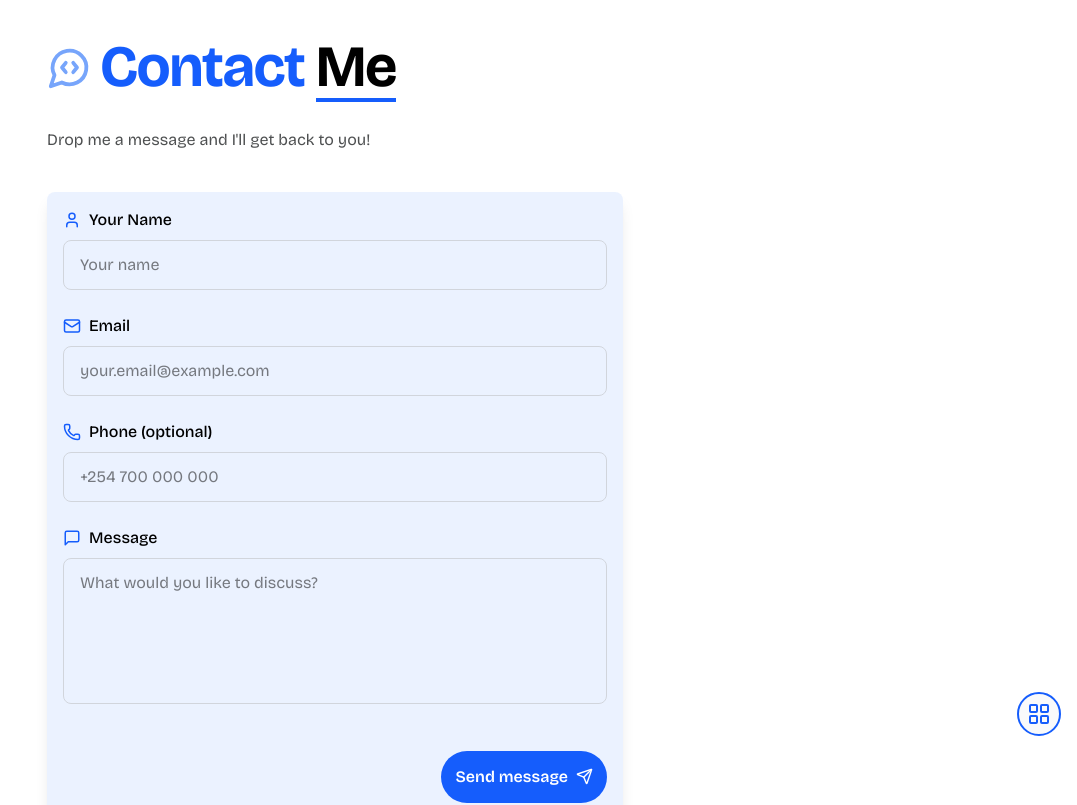
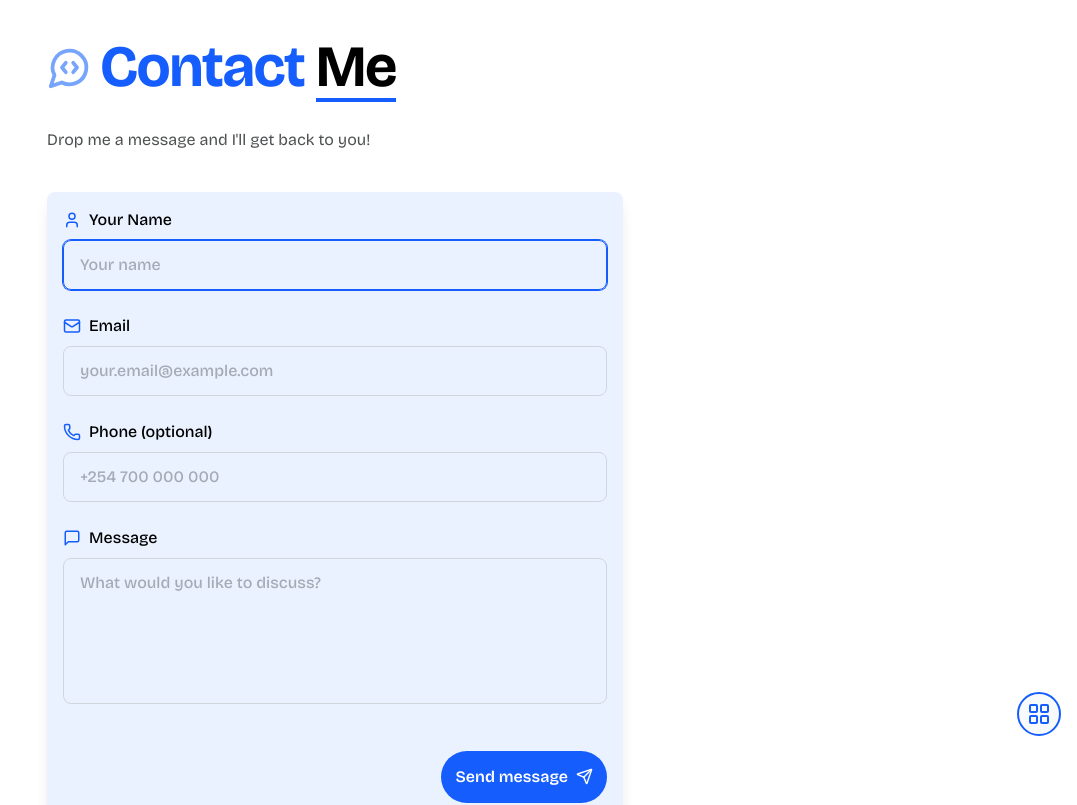
Before and after one commit to cmotanya/dev-portfolio, a Next.js app: page /contact in a window 1280 px wide. Shown: the top 805 px of the page, without its empty margins (203-1280 px from the left). Built offline with nearby package versions, Linux system fonts and the light colour scheme.

Commit message:
refactor: Improve error handling and accessibility in Contact form

```diff
--- a/app/contact/page.tsx
+++ b/app/contact/page.tsx
@@ -69,6 +69,7 @@ function Contact() {
         setMessage(
           `You have reached the daily limit of ${SUBMISSION_LIMIT} messages`,
         );
+      }
     } else {
       // If it's a new day, reset the count
       setCountSubmissions(SUBMISSION_LIMIT);
@@ -80,8 +81,9 @@ function Contact() {
         localStorage.removeItem(SUBMISSION_STORAGE_KEY);
       }
     }
-    }
-  }, []);
+
+    clearErrors(); // Clear errors to reset the form state
+  }, [clearErrors]);
 
   // Effect to clear success message after delay
   useEffect(() => {
@@ -99,6 +101,12 @@ function Contact() {
       };
     }
   }, [isSubmitSuccessful, submissionStatus, reset]);
+
+  useEffect(() => {
+    if (Object.keys.length > 0) {
+      setMessage("Please fix the errors before submitting.");
+    }
+  }, [errors]);
 
   const onSubmit: SubmitHandler<TSendEmailSchema> = async (data) => {
     // Check submission limit FIRST
@@ -288,8 +296,11 @@ function Contact() {
                     placeholder="Your name"
                     name="name"
                     autoComplete="name"
+                    aria-invalid={errors.name ? "true" : "false"}
+                    aria-describedby="name-error"
+                    autoFocus={true}
                     className={cn(
-                      "w-full rounded-lg border px-4 py-3 transition-all focus:outline-none",
+                      "text-textColor/60 autofill:text-textColor/70 w-full rounded-lg border px-4 py-3 font-medium transition-all focus:outline-none",
                       errors.name
                         ? "border-red-300 bg-red-50 focus:border-red-500 focus:ring focus:ring-red-200"
                         : "focus:border-primary focus:ring-primary border-gray-300 focus:ring-1",
@@ -302,6 +313,7 @@ function Contact() {
                 {errors.name && (
                   <Slide direction="left" duration={400} triggerOnce>
                     <span
+                      id="name-error"
                       role="alert"
                       className="-mt-1 flex items-center gap-1 text-sm font-medium text-red-500"
                     >
@@ -325,11 +337,13 @@ function Contact() {
                     {...register("email")}
                     id="email"
                     type="email"
+                    aria-invalid={errors.email ? "true" : "false"}
+                    aria-describedby="email-error"
                     name="email"
                     placeholder="your.email@example.com"
                     autoComplete="email"
                     className={cn(
-                      "w-full rounded-lg border px-4 py-3 transition-all focus:outline-none",
+                      "text-textColor/60 autofill:text-textColor/70 w-full rounded-lg border px-4 py-3 font-medium transition-all focus:outline-none",
                       errors.name
                         ? "border-red-300 bg-red-50 focus:border-red-500 focus:ring focus:ring-red-200"
                         : "focus:border-primary focus:ring-primary border-gray-300 focus:ring-1",
@@ -343,6 +357,7 @@ function Contact() {
                   <Slide direction="left" duration={400} triggerOnce>
                     <span
                       role="alert"
+                      id="email-error"
                       className="-mt-1 flex items-center gap-1 text-sm font-medium text-red-500"
                     >
                       <AlertCircle size={14} />
@@ -366,9 +381,13 @@ function Contact() {
                     id="mobile"
                     type="tel"
                     name="mobile"
+                    aria-invalid={errors.mobile ? "true" : "false"}
+                    aria-describedby="mobile-error"
+                    autoComplete="tel"
+                    title="Format: 700-000-000"
                     placeholder="+254 700 000 000"
                     className={cn(
-                      "w-full rounded-lg border px-4 py-3 transition-all focus:outline-none",
+                      "text-textColor/60 autofill:text-textColor/70 w-full rounded-lg border px-4 py-3 font-medium transition-all focus:outline-none",
                       errors.name
                         ? "border-red-300 bg-red-50 focus:border-red-500 focus:ring focus:ring-red-200"
                         : "focus:border-primary focus:ring-primary border-gray-300 focus:ring-1",
@@ -382,6 +401,7 @@ function Contact() {
                   <Slide direction="left" duration={400} triggerOnce>
                     <span
                       role="alert"
+                      id="mobile-error"
                       className="-mt-1 flex items-center gap-1 text-sm font-medium text-red-500"
                     >
                       <AlertCircle size={14} />
@@ -406,9 +426,11 @@ function Contact() {
                     cols={15}
                     rows={5}
                     name="textarea"
+                    aria-invalid={errors.textarea ? "true" : "false"}
+                    aria-describedby="textarea-error"
                     placeholder="What would you like to discuss?"
                     className={cn(
-                      "w-full resize-none rounded-lg border px-4 py-3 transition-all focus:outline-none",
+                      "text-textColor/60 autofill:text-textColor/70 w-full resize-none rounded-lg border px-4 py-3 font-medium transition-all focus:outline-none",
                       errors.name
                         ? "border-red-300 bg-red-50 focus:border-red-500 focus:ring focus:ring-red-200"
                         : "focus:border-primary focus:ring-primary border-gray-300 focus:ring-1",
@@ -422,6 +444,7 @@ function Contact() {
                   <Slide direction="left" duration={400} triggerOnce>
                     <span
                       role="alert"
+                      id="textarea-error"
                       className="-mt-3 flex items-center gap-1 text-sm font-medium text-red-500"
                     >
                       <AlertCircle size={14} />
```
Lines whose indentation alone changed are shown as unchanged.
